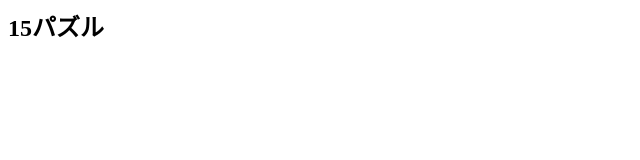
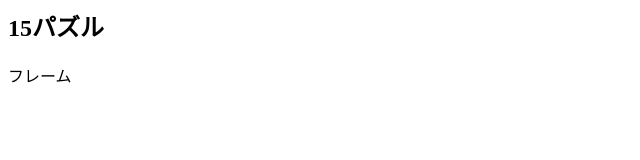
Before and after one commit to shtngstr/TestPages, a plain HTML site: page index.html in a window 1280 px wide. Shown: the full height of the page, 0-640 px from the left. Drawn offline with Linux system fonts and the light colour scheme.

Commit message:
Update index.html

```diff
--- a/index.html
+++ b/index.html
@@ -4,5 +4,8 @@
 </head>
 <body>
     <h2>15パズル</h2>
+    <div id="frame">
+        フレーム
+    </div>
 </body>
 </html>
```
